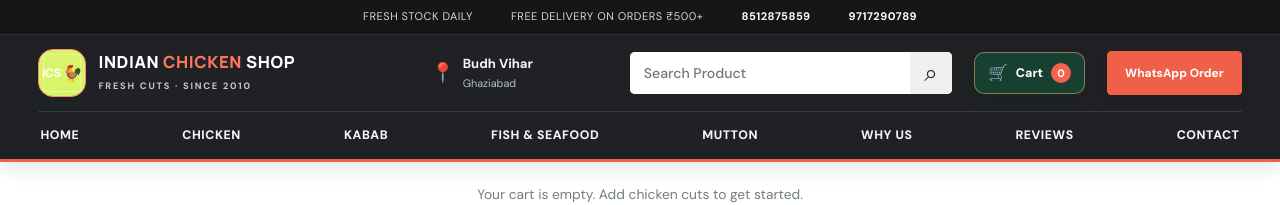
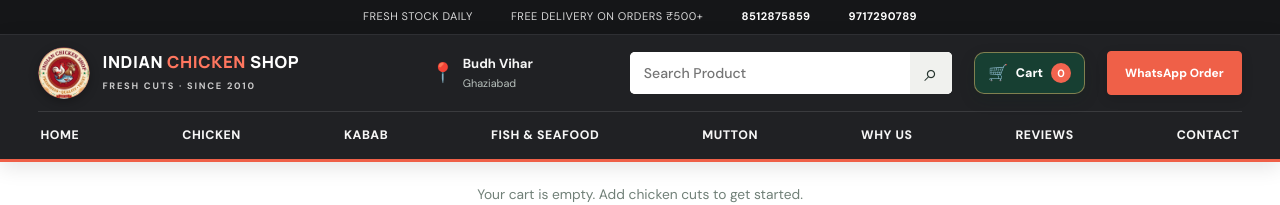
Before and after one commit to inamkhankhan050-maker/Indian-Chicken-Shop, a plain HTML site: page index.html in a window 1280 px wide. Shown: the top 205 px of the page. Drawn offline with Linux system fonts and the light colour scheme; no server answers.

Commit message:
Use new round shop logo in header and as favicon

```diff
--- a/index.html
+++ b/index.html
@@ -9,13 +9,13 @@
 <meta name="author" content="Indian Chicken Shop"><meta name="robots" content="index, follow, max-image-preview:large">
 <link rel="canonical" href="https://indian-chicken-shop.vercel.app/">
 <title>Indian Chicken Shop Ghaziabad | Fresh Chicken, Kabab, Fish & Mutton</title>
-<link rel="preconnect" href="https://fonts.googleapis.com"><link rel="preconnect" href="https://fonts.gstatic.com" crossorigin><link href="https://fonts.googleapis.com/css2?family=DM+Sans:wght@400;500;600;700;800&family=Manrope:wght@700;800&display=swap" rel="stylesheet"><link rel="stylesheet" href="style.css?v=banners-20261127"><style>body.category-page-mode #home{display:none!important}</style>
+<link rel="icon" type="image/png" href="assets/favicon.png"><link rel="apple-touch-icon" href="assets/apple-touch-icon.png"><link rel="preconnect" href="https://fonts.googleapis.com"><link rel="preconnect" href="https://fonts.gstatic.com" crossorigin><link href="https://fonts.googleapis.com/css2?family=DM+Sans:wght@400;500;600;700;800&family=Manrope:wght@700;800&display=swap" rel="stylesheet"><link rel="stylesheet" href="style.css?v=logo-20261127"><style>body.category-page-mode #home{display:none!important}</style>
 <script type="application/ld+json">{"@context":"https://schema.org","@type":"ButcherShop","name":"Indian Chicken Shop","description":"Fresh chicken, kababs, fish and mutton shop in Budh Vihar, Ghaziabad, serving customers since 2010.","url":"https://indian-chicken-shop.vercel.app/","telephone":"+918512875859","foundingDate":"2010","owner":{"@type":"Person","name":"Haji Shekh Elias"},"address":{"@type":"PostalAddress","streetAddress":"25 Futta Road, Budh Vihar, On Road, Near Gali No. 30 & Madina Pharmacy","addressLocality":"Ghaziabad","addressRegion":"Uttar Pradesh","postalCode":"201301","addressCountry":"IN"},"areaServed":"Ghaziabad, Uttar Pradesh","hasMap":"https://share.google/TPK7ifgFoCFpcPHAD"}</script>
 </head><body>
 <div class="topbar"><div class="container topbar-inner"><span>FRESH STOCK DAILY</span><span>FREE DELIVERY ON ORDERS ₹500+</span><a href="tel:+918512875859">8512875859</a><a href="tel:+919717290789">9717290789</a></div></div>
 <header class="header">
 <div class="container nav">
-<a class="brand" href="#home" aria-label="Indian Chicken Shop home"><span class="brand-mark" aria-hidden="true"><span class="brand-ics">ICS</span><span class="brand-chicken" aria-label="Hen">🐓</span></span><span class="brand-copy"><span class="brand-name"><span>INDIAN</span> <strong>CHICKEN</strong> <span>SHOP</span></span><small>FRESH CUTS · SINCE 2010</small></span></a>
+<a class="brand" href="#home" aria-label="Indian Chicken Shop home"><span class="brand-mark brand-logo" aria-hidden="true"><img src="assets/logo.png" alt="" width="240" height="240"></span><span class="brand-copy"><span class="brand-name"><span>INDIAN</span> <strong>CHICKEN</strong> <span>SHOP</span></span><small>FRESH CUTS · SINCE 2010</small></span></a>
 <div class="header-location"><span aria-hidden="true">📍</span><span><strong>Budh Vihar</strong><small>Ghaziabad</small></span></div>
 <form class="header-search" id="header-search-form" role="search"><label class="visually-hidden" for="header-search-input">Search products</label><input id="header-search-input" type="search" placeholder="Search Product" autocomplete="off"><button type="submit" aria-label="Search">⌕</button><span class="header-search-status" id="header-search-status" role="status" aria-live="polite"></span></form>
 <nav aria-label="Main navigation"><a href="./?v=mutton-products-20261018">Home</a><a href="?category=chicken&v=mutton-products-20261018">Chicken</a><a href="?category=kabab&v=mutton-products-20261018">Kabab</a><a href="?category=fish&v=mutton-products-20261018">Fish &amp; Seafood</a><a href="?category=mutton&v=mutton-products-20261018">Mutton</a><a href="./#why-us">Why Us</a><a href="./#feedback">Reviews</a><a href="./#contact">Contact</a></nav>
--- a/style.css
+++ b/style.css
@@ -639,3 +639,8 @@ body.category-page-mode main>section:not(#category-page-title){scroll-margin-top
 .hero-arrow{width:30px!important;height:30px!important;border:0!important;border-radius:50%!important;background:#ffffff59!important;color:#173e31b3!important;font-size:1.2rem!important;box-shadow:none!important;opacity:.55;transition:opacity .2s,background .2s}
 .hero-arrow:hover,.hero-arrow:focus-visible{opacity:1;background:#ffffffcc!important}
 @media(max-width:760px){.hero-arrow{width:24px!important;height:24px!important;font-size:1rem!important;opacity:.45}.hero-prev{left:4px!important}.hero-next{right:4px!important}}
+/* Nov 2026: round shop logo in header */
+.brand-mark.brand-logo{width:52px!important;height:52px!important;flex:0 0 52px!important;padding:0!important;border:0!important;border-radius:50%!important;background:transparent!important;box-shadow:0 3px 10px #0004!important;overflow:hidden}
+.brand-mark.brand-logo:after{display:none!important}
+.brand-mark.brand-logo img{width:100%;height:100%;display:block;object-fit:cover;border-radius:50%}
+@media(max-width:760px){.brand-mark.brand-logo{width:46px!important;height:46px!important;flex-basis:46px!important}}
```
Also changed, not shown: assets/apple-touch-icon.png (added), assets/favicon.png (added), assets/logo.png (added).
